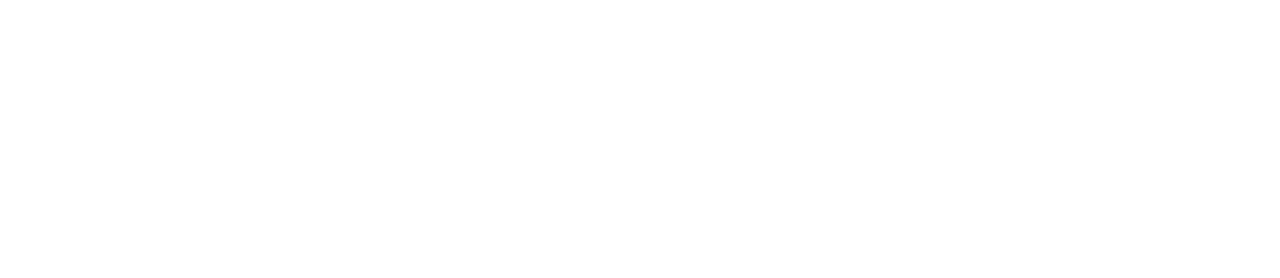
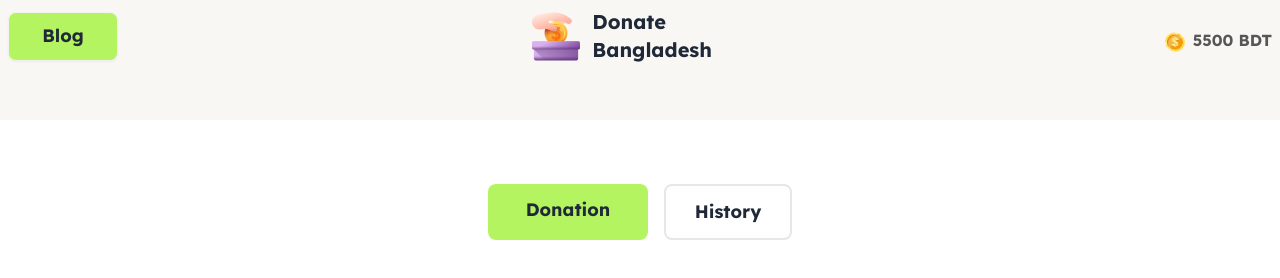
Before and after one commit to mashiatz/assignment5-ph, a plain HTML site: page index.html in a window 1280 px wide. Drawn offline with nearby package versions, Linux system fonts and the light colour scheme.

Commit message:
added header

```diff
--- a/index.html
+++ b/index.html
@@ -1,14 +1,67 @@
 <!DOCTYPE html>
-<html lang="en">
+<html lang="en" data-theme="light">
 <head>
     <meta charset="UTF-8">
     <meta name="viewport" content="width=device-width, initial-scale=1.0">
     <title>Donate Bangladesh</title>
     <link href="https://cdn.jsdelivr.net/npm/daisyui@4.12.10/dist/full.min.css" rel="stylesheet" type="text/css" />
 <script src="https://cdn.tailwindcss.com"></script>
+<style>
+    @import url('https://fonts.googleapis.com/css2?family=Lexend:wght@100..900&display=swap');
+
+    .lex{
+        font-family: "Lexend", sans-serif;
+
+
+    }
+</style>
 
 </head>
-<body>
+<body class="lex">
 
+ <header>
+<!-- nav -->
+
+
+<div class="navbar bg-[#F9F7F3] pb-14">
+
+    <div class="navbar-start">
+    <a class="btn bg-[#B4F461] w-[110px] h-[49px] font-bold text-lg" >Blog</a>
+    </div>
+
+
+      <div>
+      <img src="assets/logo.png" alt="">
+      <h3 class="ml-3 font-bold text-xl hidden lg:block">Donate Bangladesh</h3>
+     </div>
+
+
+     <div class="navbar-end">
+        <img class="h-5 mt-3 mr-2" src="assets/coin.png" alt="">
+        <h2 class=" pt-2 font-bold text-[#111111b3]">
+        <span id="balance">5500 BDT</span>
+        </h2>
+    </div>
+    </div>
+
+    <!--nav ends-->
+
+    <!-- buttons -->
+
+    <div class="flex justify-evenly mt-16 ">
+        <div class="flex gap-4">
+            <div class="bg-[#B4F461] w-40 h-14 text-center rounded-lg font-bold pt-3 text-lg">Donation</div>
+            <div class="w-32 rounded-lg text-center font-bold pt-3 border-2 border-solid text-lg">History
+            </div>
+        </div>
+    </div>
+</header>
+<main>
+
+
+
+
+</main>
+<footer></footer>
 </body>
 </html>
```
